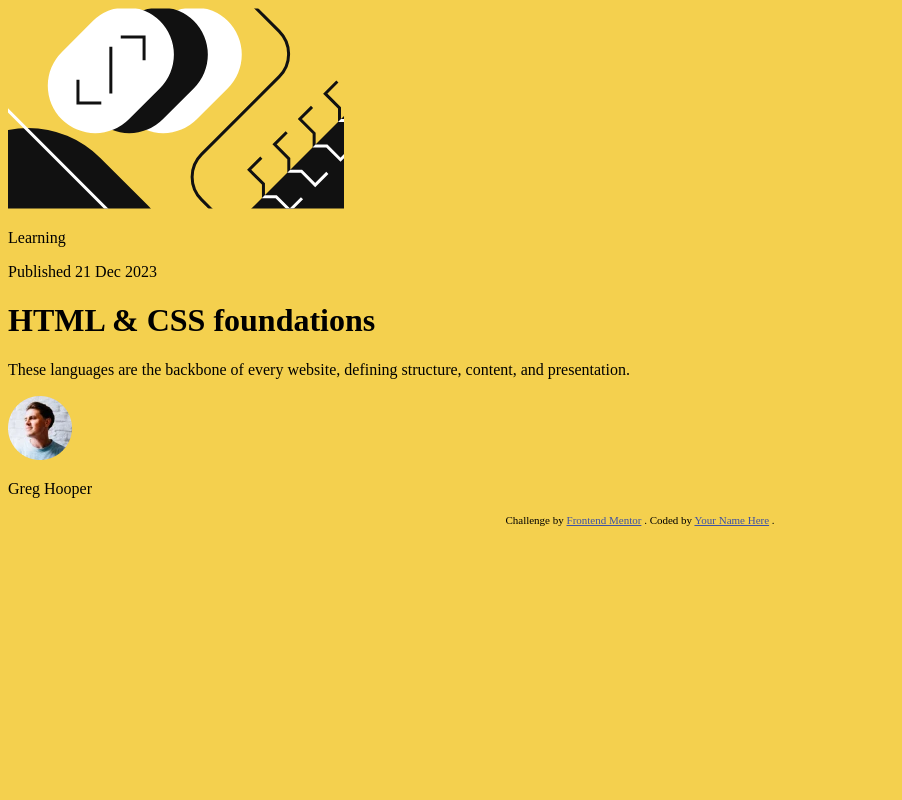
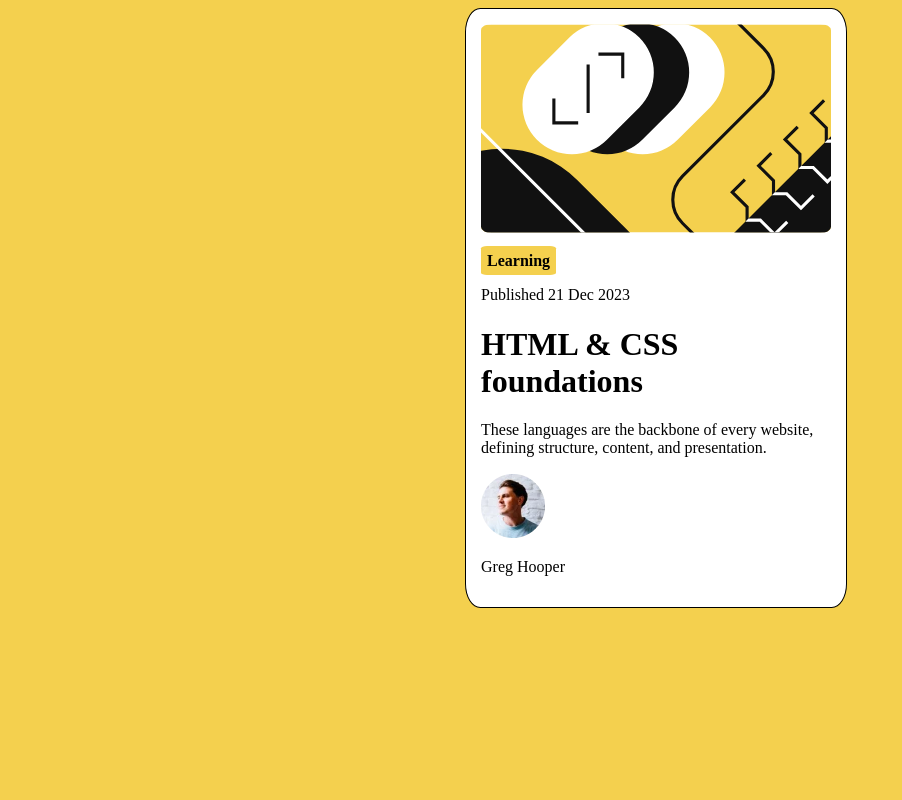
Before and after one commit to WiktorBonderek/blog-preview-card-main, a plain HTML site: page index.html in a window 1280 px wide. Shown: the top 800 px of the page, without its empty margins (0-902 px from the left). Drawn offline with Linux system fonts and the light colour scheme.

Commit message:
Styling IMG and Tag

```diff
--- a/index.html
+++ b/index.html
@@ -23,9 +23,12 @@
   </head>
   <body>
     <div class="container">
+      <div class="card">
+        <div class="card-img">
           <img src="./assets/images/illustration-article.svg" alt="article illustration" />
+        </div>
         <div class="tag">
-        <p>Learning</p>
+          <p><b>Learning</b></p>
         </div>
         <div class="date">
           <p>Published 21 Dec 2023</p>
@@ -35,6 +38,7 @@
         <div class="author">
           <img src="./assets/images/image-avatar.webp" alt="Greg Hooper avatar" />
           <p>Greg Hooper</p>
+        </div>
       </div>
     </div>
 
--- a/style.css
+++ b/style.css
@@ -1,3 +1,40 @@
 body {
     background-color: hsl(47, 88%, 63%);
 }
+
+h1 {
+    font-size: 2rem;
+}
+
+.container {
+    width: 350px;
+    height: auto;
+    margin: auto;
+}
+
+.card {
+    background-color: white;
+    border: 1px solid black;
+    border-radius: 4%;
+    display: inline-block;
+    width: 100%;
+    height: 100%;
+    padding: 15px;
+}
+
+.card-img img{
+    width: 100%;
+    border-radius: 3%;
+    margin-bottom: 15px;
+}
+
+.tag p{
+    display: inline;
+    background-color: hsl(47, 88%, 63%);
+    padding: 6px;
+    border-radius: 8%;
+}
+
+.attribution {
+    margin-top: 100%;
+}
```
Lines whose indentation alone changed are shown as unchanged.
